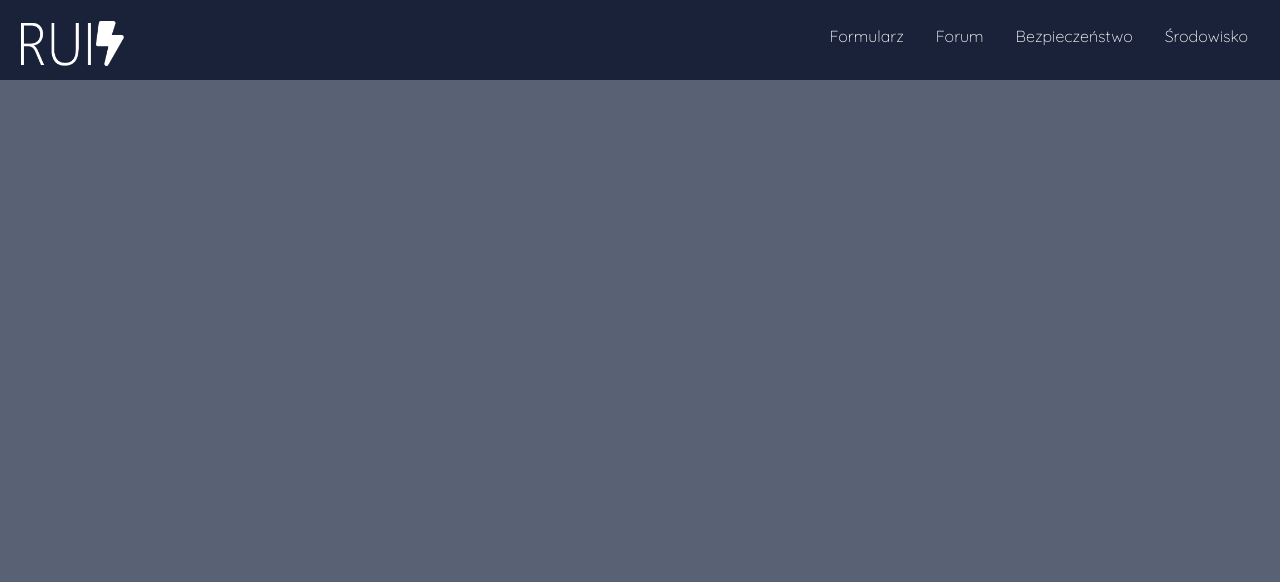
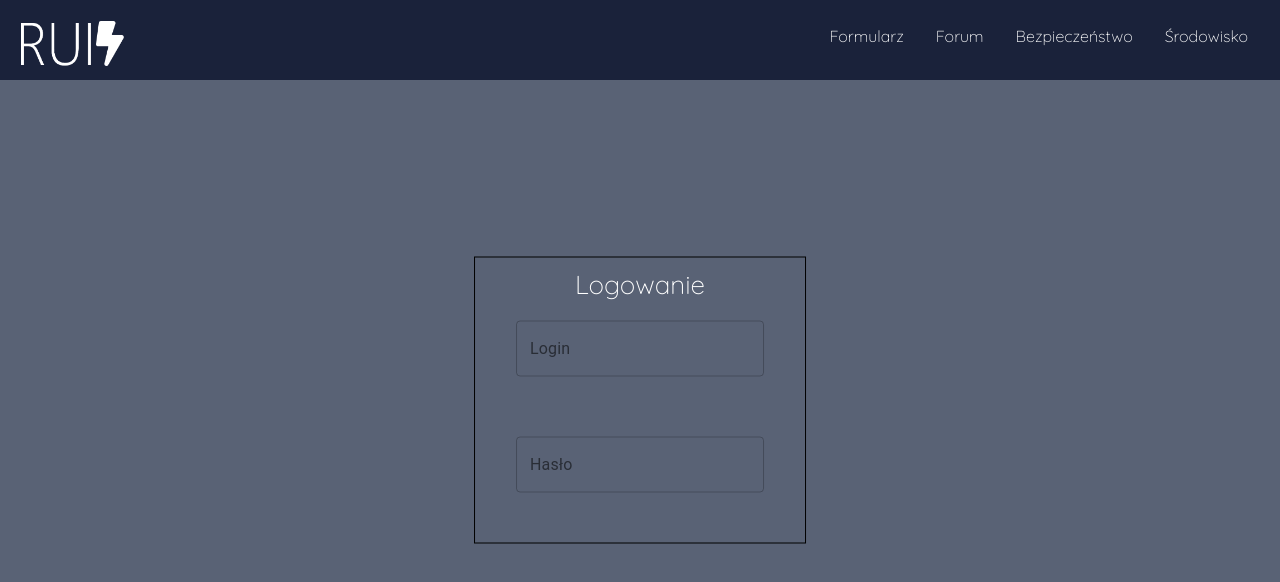
Before and after one commit to Just-Simon-Dev/hackaton, a React (Create React App) app: page /forum in a window 1280 px wide. Shown: the top 582 px of the page. Built offline with nearby package versions, Linux system fonts and the light colour scheme.

Commit message:
Create a login component and some stuff

```diff
--- a/src/components/Forum.js
+++ b/src/components/Forum.js
@@ -1,13 +1,13 @@
-import React from 'react'
-import Main from './Main';
-import Account from './forum/Account';
+import React, {lazy} from 'react'
+
+const Login = lazy(()=> import('./forum/Login'))
 
 const data = window.location.href.split('/')[4];
 
 export default function Forum() {
     return (
         <div>
-            {data == "profil" ? <Main/> : <Account/>}
+            <Login/>
         </div>
     )
 }
--- /dev/null
+++ b/src/components/forum/Login.js
@@ -0,0 +1,28 @@
+import React, {lazy} from 'react'
+import TextField from '@material-ui/core/TextField'
+import { makeStyles } from '@material-ui/core/styles'
+import '../../styles/forum-login.css'
+
+const Main = lazy(() => import('./Main'))
+const Account = lazy(() => import('./Account'))
+
+const useStyles = makeStyles((theme) => ({
+    inputs: {
+        margin: "10px 0px 50px 0px"
+    },
+}));
+
+export default function Login() {
+
+    const classes = useStyles();
+
+    return (
+        <div>
+            <form className="forum-login">
+                <div className="forum-title">Logowanie</div>
+                <TextField className={classes.inputs} id="outlined-basic" label="Login" variant="outlined" /><br/>
+                <TextField className={classes.inputs} id="outlined-basic" label="Hasło" variant="outlined" type="password"/>
+            </form>
+        </div>
+    )
+}
--- /dev/null
+++ b/src/styles/forum-login.css
@@ -0,0 +1,12 @@
+.forum-login{
+    position: absolute;
+    top: 50%;
+    left: 50%;
+    transform: translate(-50%, -50%);
+    border: 1px solid #000;
+    text-align: center;
+}
+.forum-title{
+    font-size: 26px;
+    margin: 10px 100px 10px 100px;
+}
```
